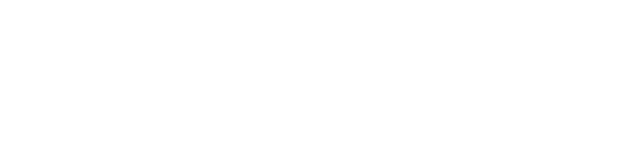
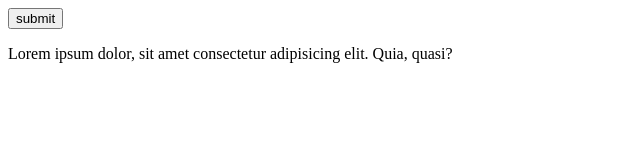
Before and after one commit to ketaverse/HTML, a plain HTML site: page Emmet.html in a window 1280 px wide. Shown: the whole page, without its empty margins (0-640 px from the left). Drawn offline with Linux system fonts and the light colour scheme.

Commit message:
new para_G

```diff
--- a/Emmet.html
+++ b/Emmet.html
@@ -6,6 +6,7 @@
     <title>Document</title><!--title of web page-->
 </head>
 <body> <!--parent of content tags-->
-
+    <button>submit</button>
+    <p>Lorem ipsum dolor, sit amet consectetur adipisicing elit. Quia, quasi?</p>
 </body>
 </html>
```
